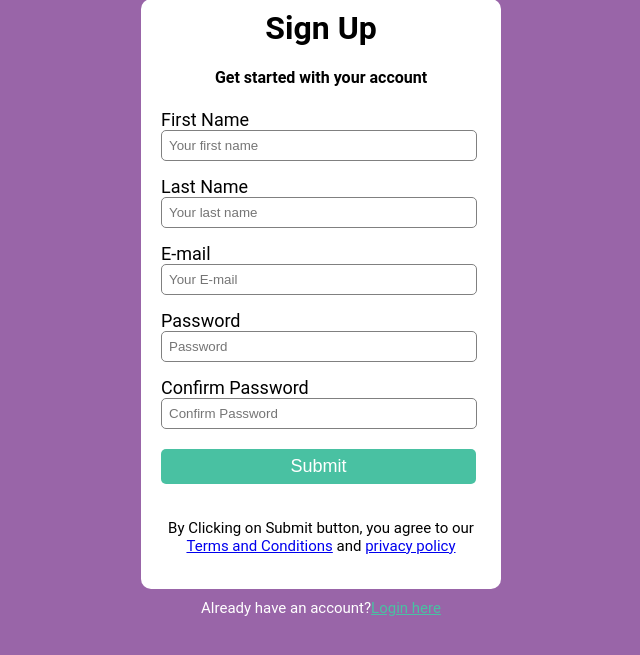
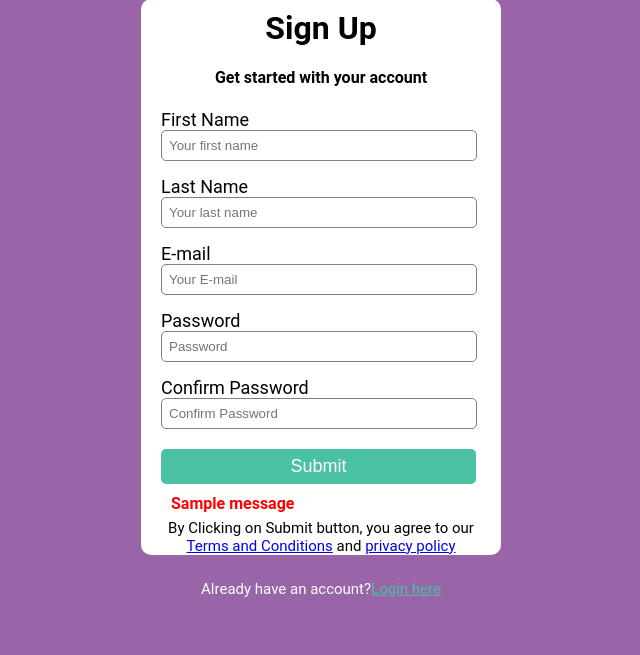
Before and after one commit to codervivek5/Formfil, a Django app: page /signup/ in a window 1280 px wide. Shown: the part 26-681 px from the top of the page, without its empty margins (319-959 px from the left). Run offline with Django 3.2, Linux system fonts and the light colour scheme; one stand-in notice (Sample message) is shown; parts of the project's set-up code (start-up, migrations or seed data) failed here and were passed over.

Commit message:
Checking for already existing users and sending alert messages

```diff
--- a/Django-FormFil/FormFil/home/views.py
+++ b/Django-FormFil/FormFil/home/views.py
@@ -24,15 +24,21 @@ def signup(request):
         cnfpassword :str    =  request.POST['cnfpassword']
 
         if password != cnfpassword:
-                messages.error(request, ' Sorry! Password does not match')
+                messages.info(request, ' Sorry! Password does not match')
                 return redirect('/signup/')
 
         if User.objects.filter(email=email).exists():
-                    messages.error(request, ' Sorry! Username is already taken')
+                    messages.info(request, ' Sorry! Email is already registered')
+                    print("sorry")
+                    return redirect('/signup/')
+        if User.objects.filter(username=fname+lname).exists():
+                    messages.info(request, ' Sorry! Username is already registered')
+                    print("sorry")
                     return redirect('/signup/')
 
         myuser = User.objects.create_user(fname+lname, email,password,first_name=fname, last_name=lname)
         myuser.save
+        messages.info(request, ' Successfully registered! ')
     return render(request, "signup.html")
 
 def contactus(request):
--- a/Django-FormFil/FormFil/static/style/signup.css
+++ b/Django-FormFil/FormFil/static/style/signup.css
@@ -4,7 +4,7 @@ body{
 }
 .signup-box{
     width:360px;
-    height:590px;
+    height:auto;
     background-color: white;
     margin:auto;
     border-radius:10px;
--- a/Django-FormFil/FormFil/templates/signup.html
+++ b/Django-FormFil/FormFil/templates/signup.html
@@ -12,6 +12,7 @@
 </head>
 
 <body>
+
     <div class="signup-box">
         <h1>Sign Up</h1>
         <h4>Get started with your account</h4>
@@ -33,6 +34,14 @@
           <input type="cnfpassword" id="cnfpassword" name="cnfpassword" placeholder="Confirm Password" required>
 
             <input type="submit" onclick="signup();" value="Submit">
+            {% if messages %}
+            <!-- <div>ksbv</div> -->
+            {% for message in messages %}
+            <b>
+                <div style="padding: 10px; position: absolute; color: red;" {% if message.tags %} class="{{ message.tags }}"{% endif %}>{{ message }}</div>
+            </b>
+            {% endfor %}
+            {% endif %}
         </form>
         <p>By Clicking on Submit button, you agree to our<br>
             <a href="#">Terms and Conditions</a> and <a href="#">privacy policy</a>
```
Also changed, not shown: Django-FormFil/FormFil/db.sqlite3.
